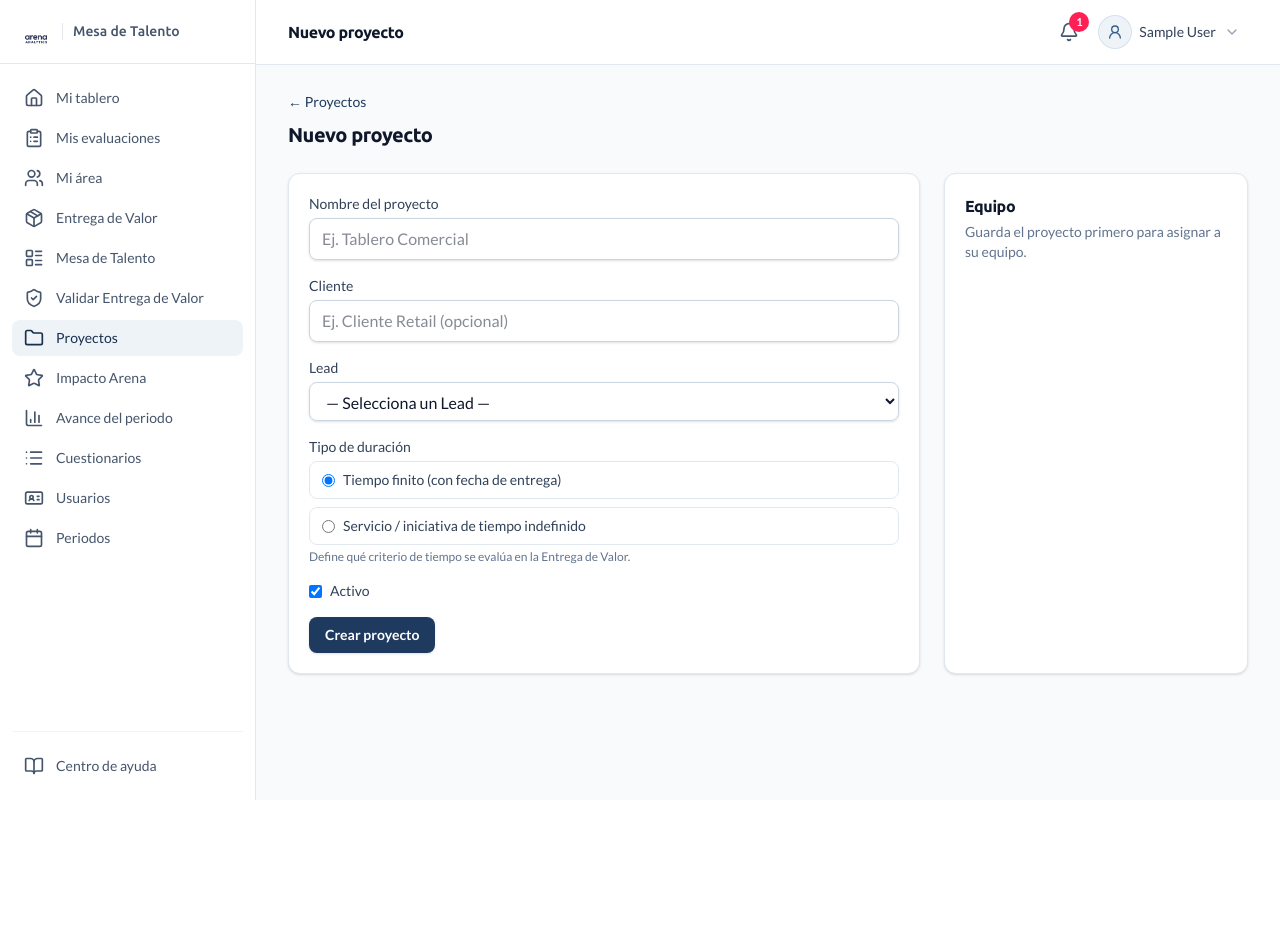
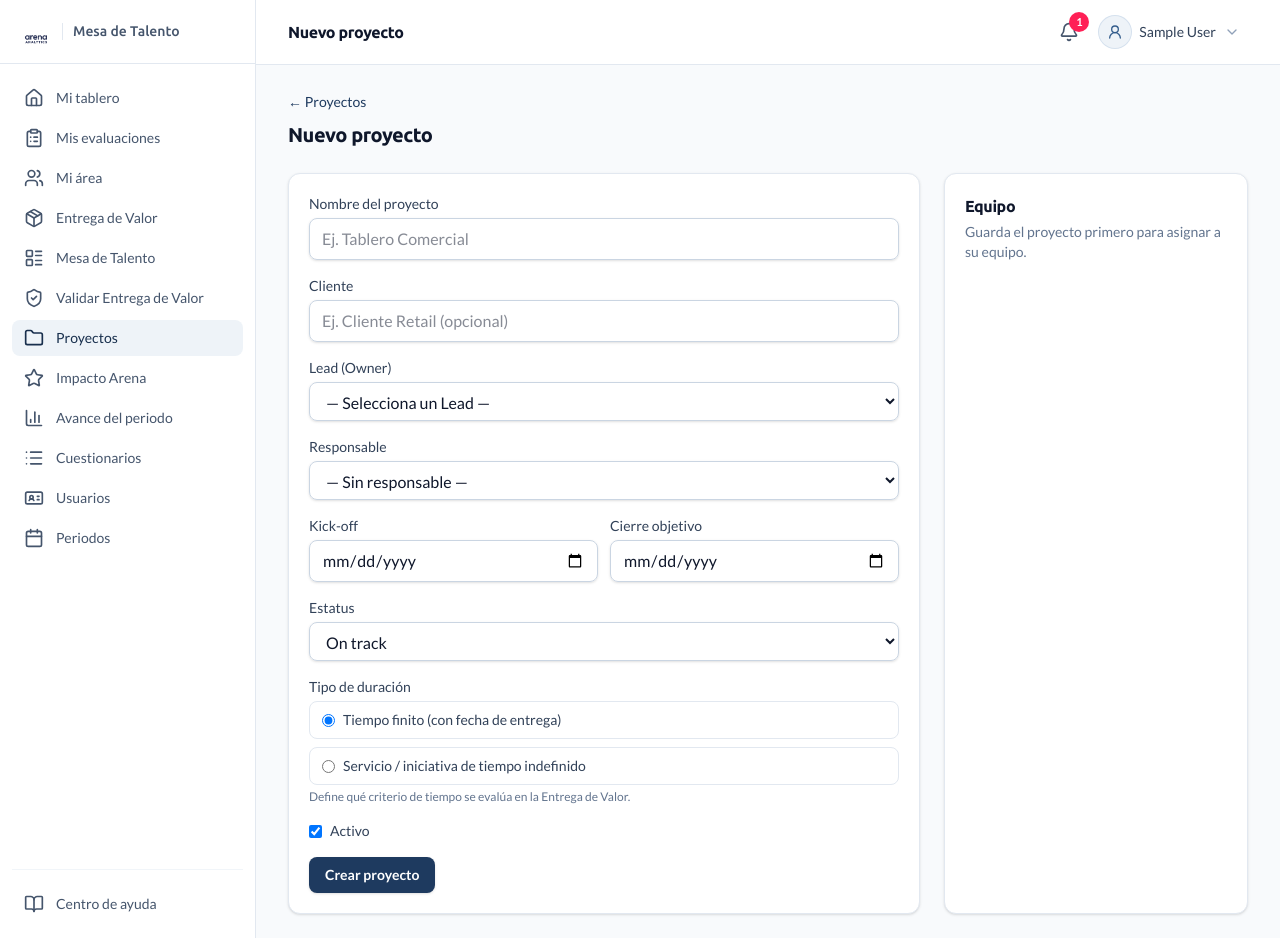
Before and after one commit to eduardoayalasoto/ArenaMesasDeTalento, a Django app: page /catalogo/proyectos/nuevo/ in a window 1280 px wide. Before the commit the page ends 800 px from the top, so only its background shows below. Run offline with Django 5.2, Linux system fonts and the light colour scheme; the visitor is signed in with stand-in values (Sample User, id 1); data comes from the database, SQL or seed files in the repository; data that the repository does not hold is empty; style sheets or scripts are compiled from the project's sources.

Commit message:
feat(catalog): editar responsable/fechas/status en el formulario de proyecto

```diff
--- a/apps/catalog/forms.py
+++ b/apps/catalog/forms.py
@@ -34,22 +34,37 @@ class ProjectForm(forms.ModelForm):
 
     class Meta:
         model = Project
-        fields = ["name", "client", "lead", "duration_type", "is_active"]
+        fields = [
+            "name", "client", "lead", "responsable",
+            "duration_type", "status", "kickoff", "target_close", "is_active",
+        ]
         labels = {
             "name": "Nombre del proyecto",
             "client": "Cliente",
-            "lead": "Lead",
+            "lead": "Lead (Owner)",
+            "responsable": "Responsable",
             "duration_type": "Tipo de duración",
+            "status": "Estatus",
+            "kickoff": "Kick-off",
+            "target_close": "Cierre objetivo",
             "is_active": "Activo",
         }
         widgets = {
             "name": forms.TextInput(attrs={"class": _INPUT, "placeholder": "Ej. Tablero Comercial"}),
             "client": forms.TextInput(attrs={"class": _INPUT, "placeholder": "Ej. Cliente Retail (opcional)"}),
             "lead": forms.Select(attrs={"class": _INPUT}),
+            "responsable": forms.Select(attrs={"class": _INPUT}),
             "duration_type": forms.RadioSelect(),
+            "status": forms.Select(attrs={"class": _INPUT}),
+            "kickoff": forms.DateInput(attrs={"class": _INPUT, "type": "date"}, format="%Y-%m-%d"),
+            "target_close": forms.DateInput(attrs={"class": _INPUT, "type": "date"}, format="%Y-%m-%d"),
         }
 
     def __init__(self, *args, **kwargs):
         super().__init__(*args, **kwargs)
-        self.fields["lead"].queryset = self.fields["lead"].queryset.filter(is_active=True)
+        active = self.fields["lead"].queryset.filter(is_active=True)
+        self.fields["lead"].queryset = active
         self.fields["lead"].empty_label = "— Selecciona un Lead —"
+        self.fields["responsable"].queryset = active
+        self.fields["responsable"].empty_label = "— Sin responsable —"
+        self.fields["responsable"].required = False
--- a/templates/catalog/project_form.html
+++ b/templates/catalog/project_form.html
@@ -22,6 +22,25 @@
         <label class="label" for="{{ form.lead.id_for_label }}">{{ form.lead.label }}</label>
         {{ form.lead }}
         {% for e in form.lead.errors %}<p class="mt-1 text-sm text-rose-600">{{ e }}</p>{% endfor %}
+      </div>
+      <div>
+        <label class="label" for="{{ form.responsable.id_for_label }}">{{ form.responsable.label }}</label>
+        {{ form.responsable }}
+        {% for e in form.responsable.errors %}<p class="mt-1 text-sm text-rose-600">{{ e }}</p>{% endfor %}
+      </div>
+      <div class="grid grid-cols-2 gap-3">
+        <div>
+          <label class="label" for="{{ form.kickoff.id_for_label }}">{{ form.kickoff.label }}</label>
+          {{ form.kickoff }}
+        </div>
+        <div>
+          <label class="label" for="{{ form.target_close.id_for_label }}">{{ form.target_close.label }}</label>
+          {{ form.target_close }}
+        </div>
+      </div>
+      <div>
+        <label class="label" for="{{ form.status.id_for_label }}">{{ form.status.label }}</label>
+        {{ form.status }}
       </div>
       <div>
         <span class="label">{{ form.duration_type.label }}</span>
```
Also changed, not shown: apps/core/tests/test_project_extra_fields.py (+22 -0 lines).
